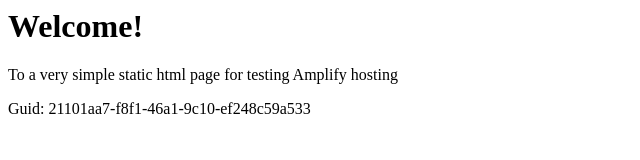
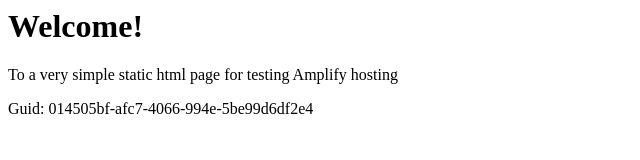
Before and after one commit to aws-aemilia-nrt/Github-PR-Commit-Integration-Test-DoNotTouch-GitHubWebhookPushCanaryTest-v1-prod-ap-northeast-1, a website: page src/index.html in a window 1280 px wide. Shown: the full height of the page, 0-640 px from the left. Drawn offline with Linux system fonts and the light colour scheme.

Commit message:
commit from integ tests

```diff
--- a/src/index.html
+++ b/src/index.html
@@ -12,6 +12,6 @@
 <body>
     <h1>Welcome!</h1>
     <p>To a very simple static html page for testing Amplify hosting</p>
-    <p>Guid: 21101aa7-f8f1-46a1-9c10-ef248c59a533</p></body>
+    <p>Guid: 014505bf-afc7-4066-994e-5be99d6df2e4</p></body>
 
 </html>
```
